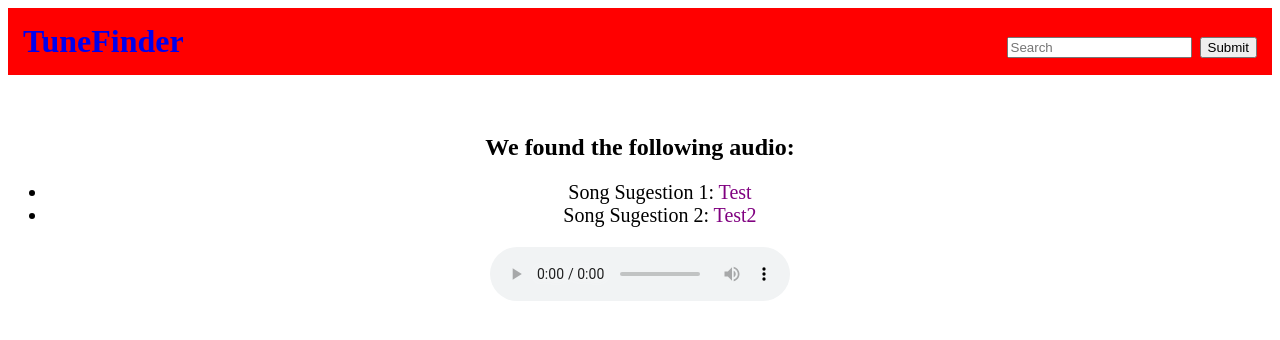
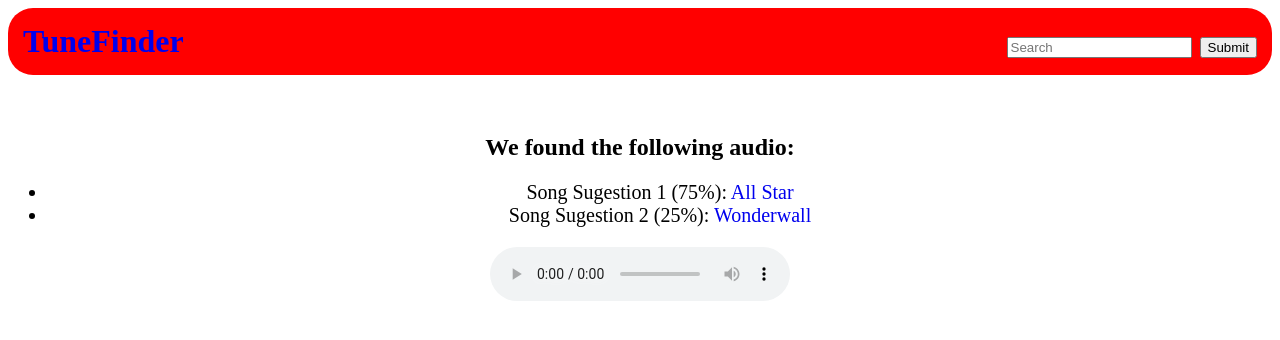
Before and after one commit to Scherflinge/tunefinder_site, a Django app: page /song in a window 1280 px wide. Shown: the top 340 px of the page. Run offline with Django 3.2, Linux system fonts and the light colour scheme.

Commit message:
changed audio source
added new wav file, changed html

```diff
--- a/tunefinder/static/tunefinder/styles.css
+++ b/tunefinder/static/tunefinder/styles.css
@@ -1,39 +1,47 @@
+.input {
+    text-align: center;
+}
 
-	.input{
-	text-align:center;
-	}
-	.songclass{
-		text-align:center;
+.songclass {
+    text-align: center;
     font-size: 20px;
 }
-	.search{
-	float:right;
+
+.search {
+    float: right;
 }
-	.words{
-	text-align:center;
-	padding:10px;
+
+.words {
+    text-align: center;
+    padding: 10px;
 }
-	.picture{
-	padding:15px;
+
+.picture {
+    padding: 15px;
 }
-	#main-head{
-	text-align:left;
-	background-color:red;
+
+#main-head {
+    text-align: left;
+    background-color: red;
     text-color: clear;
-	text-decoration:none;
-	color:white;
+    text-decoration: none;
+    color: white;
+    border-radius: 25px;
+    padding: 15px;
+}
 
-	padding:15px;
+a {
+    text-decoration: none;
 }
-	a{
-	text-decoration:none;
-	}
-	a:hover{
+
+a:hover {
     color: blue;
 }
-	a:active{
-	color:red;
+
+a:active {
+    color: red;
 }
-	a:visited{
-	color:purple;
+
+a:visited {
+    color: purple;
 }
--- a/tunefinder/templates/tunefinder/homepage.html
+++ b/tunefinder/templates/tunefinder/homepage.html
@@ -20,6 +20,7 @@ Select your audio to find that tune
 
 <script type="text/javascript" src="homepage.js" ></script>
 
+{% comment %}
 {% if songs %}
 	<ul>
 	{% for this_song in songs %}
@@ -29,6 +30,6 @@ Select your audio to find that tune
 {% else %}
 	<p>No songs are available.</p>
 {% endif %}
-
+{% endcomment %}
 </html>
 {% endblock %}
--- a/tunefinder/templates/tunefinder/song.html
+++ b/tunefinder/templates/tunefinder/song.html
@@ -10,8 +10,8 @@
 	<h2>We found the following audio: </h2>
     <div class="songclass">
     <ul>
-    <li>Song Sugestion 1: <a href="">Test</li></a>
-    <li>Song Sugestion 2: <a href="">Test2</li></a>
+    <li>Song Sugestion 1 (75%): <a href="https://open.spotify.com/track/3cfOd4CMv2snFaKAnMdnvK?si=ZUrtR4EbR0Opbj-7JkhWqA">All Star</li></a>
+    <li>Song Sugestion 2 (25%): <a href="https://open.spotify.com/track/4w7RuuQAVP0JXlAom3z1aC?si=R4r5oWlTTQac0D264iLHdQ">Wonderwall</li></a>
     </ul>
     </div>
 <audio controls>
@@ -19,7 +19,7 @@
 </audio>
 <script>
 var source = document.getElementById('result');
-source.src = "{% static 'tunefinder/images/piano2.wav' %}";
+source.src = "{% static 'tunefinder/All Star.wav' %}";
 </script>
 
 </div>
```
Also changed, not shown: 1 other file. Lines whose indentation alone changed are shown as unchanged.
